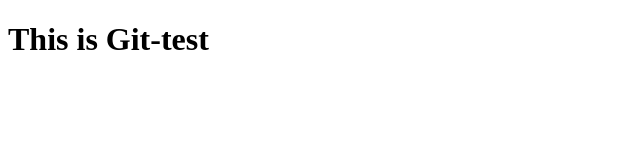
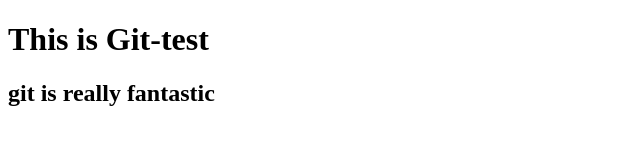
Before and after one commit to hpone2002/git-test, a plain HTML site: page index.html in a window 1280 px wide. Shown: the whole page, without its empty margins (0-640 px from the left). Drawn offline with Linux system fonts and the light colour scheme.

Commit message:
second commit

```diff
--- a/index.html
+++ b/index.html
@@ -7,5 +7,6 @@
 </head>
 <body>
     <h1>This is Git-test</h1>
+    <h2>git is really fantastic</h2>
 </body>
 </html>
```
